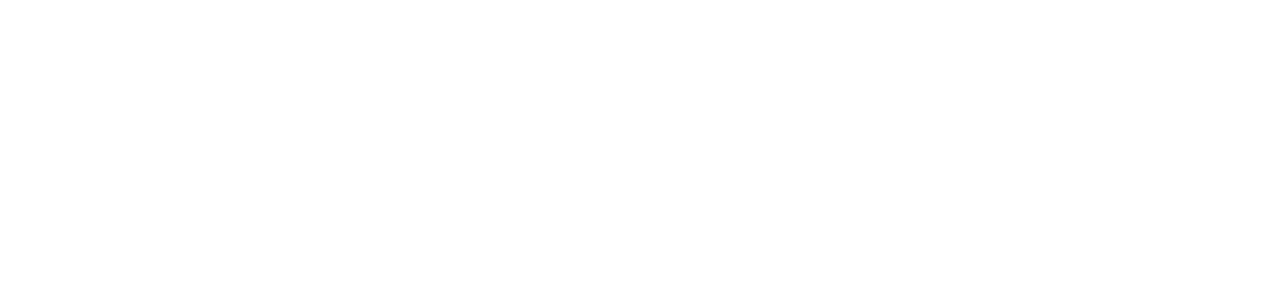
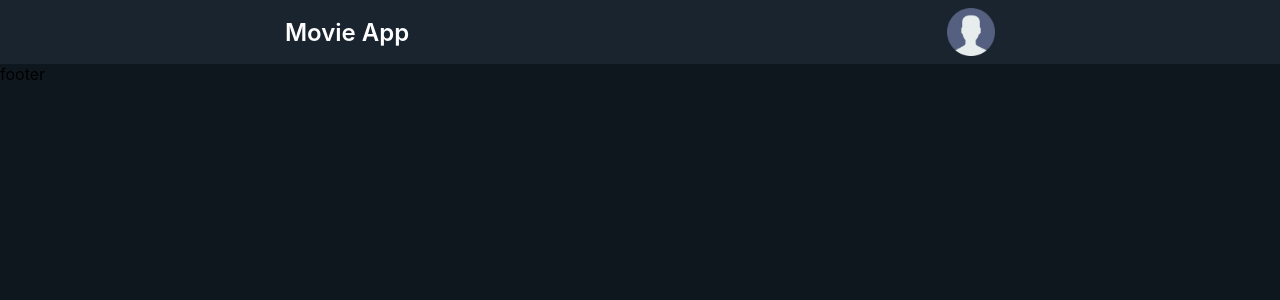
Before and after one commit to MajaPetkova/Redux-Course, a React (Create React App) app in the folder movie-app/: page / in a window 1280 px wide. Shown: the top 300 px of the page. Built offline with nearby package versions, Linux system fonts and the light colour scheme.

Commit message:
Update header component and add scss and routing

```diff
--- a/movie-app/src/App.js
+++ b/movie-app/src/App.js
@@ -1,8 +1,27 @@
 import "./App.scss";
-
+import { BrowserRouter, Routes, Route } from "react-router-dom";
+import { Home } from "./components/home/Home";
+import {Header} from "./components/header/Header";
+import { MovieDetails } from "./components/movieDetails/MovieDetails";
+import { PageNotFound } from "./components/pageNotFound/PageNotFound";
+import { Footer } from "./components/footer/Footer";
 
 function App() {
-  return <div className="App"></div>;
+  return (
+    <div className="app">
+      <BrowserRouter>
+        <Header></Header>
+        <div className="container">
+        <Routes>
+          <Route path="/" element={<Home />}></Route>
+          <Route path="/movie/:id" element={<MovieDetails/>} />
+          <Route path="/*" element={<PageNotFound/>} />
+        </Routes>
+        </div>
+        <Footer/>
+      </BrowserRouter>
+    </div>
+  );
 }
 
 export default App;
--- a/movie-app/src/App.scss
+++ b/movie-app/src/App.scss
@@ -0,0 +1,16 @@
+@import "../src/common/colors.scss";
+
+* {
+  margin: 0;
+  padding: 0;
+  box-sizing: border-box;
+}
+a {
+  text-decoration: none;
+}
+body {
+  background-color: $primary-color;
+}
+.container {
+  margin: 0 3rem;
+}
--- a/movie-app/src/components/header/Header.js
+++ b/movie-app/src/components/header/Header.js
@@ -1,7 +1,19 @@
+import { Link } from "react-router-dom";
+import user from "../../images/user.png"
+import "./header.scss";
+
+
 export const Header=()=>{
     return(
-        <div>
-            Header
-        </div>
+        <div className="header">
+        <Link to="/">
+      <div className="logo">
+        Movie App
+      </div>
+        </Link>
+      <div className="user-image">
+        <img src={user} alt="user-img" className="user-img" />
+      </div>
+    </div>
     )
 }
--- a/movie-app/src/components/header/header.scss
+++ b/movie-app/src/components/header/header.scss
@@ -0,0 +1,20 @@
+@import "../../common/colors.scss";
+
+.header{
+    background-color: $secondary-color;
+    height:4rem ;
+    display: flex;
+    padding: 0 1rem;
+    align-items: center;
+    justify-content: space-around;
+}
+.logo{
+    color: $font-primary;
+    font-size:1.5rem ;
+    font-weight: 600;
+}
+.user-image,
+.user-img{
+    height: 3rem;
+    width: 3rem;
+}
```
Also changed, not shown: movie-app/src/images/user.png (added).
